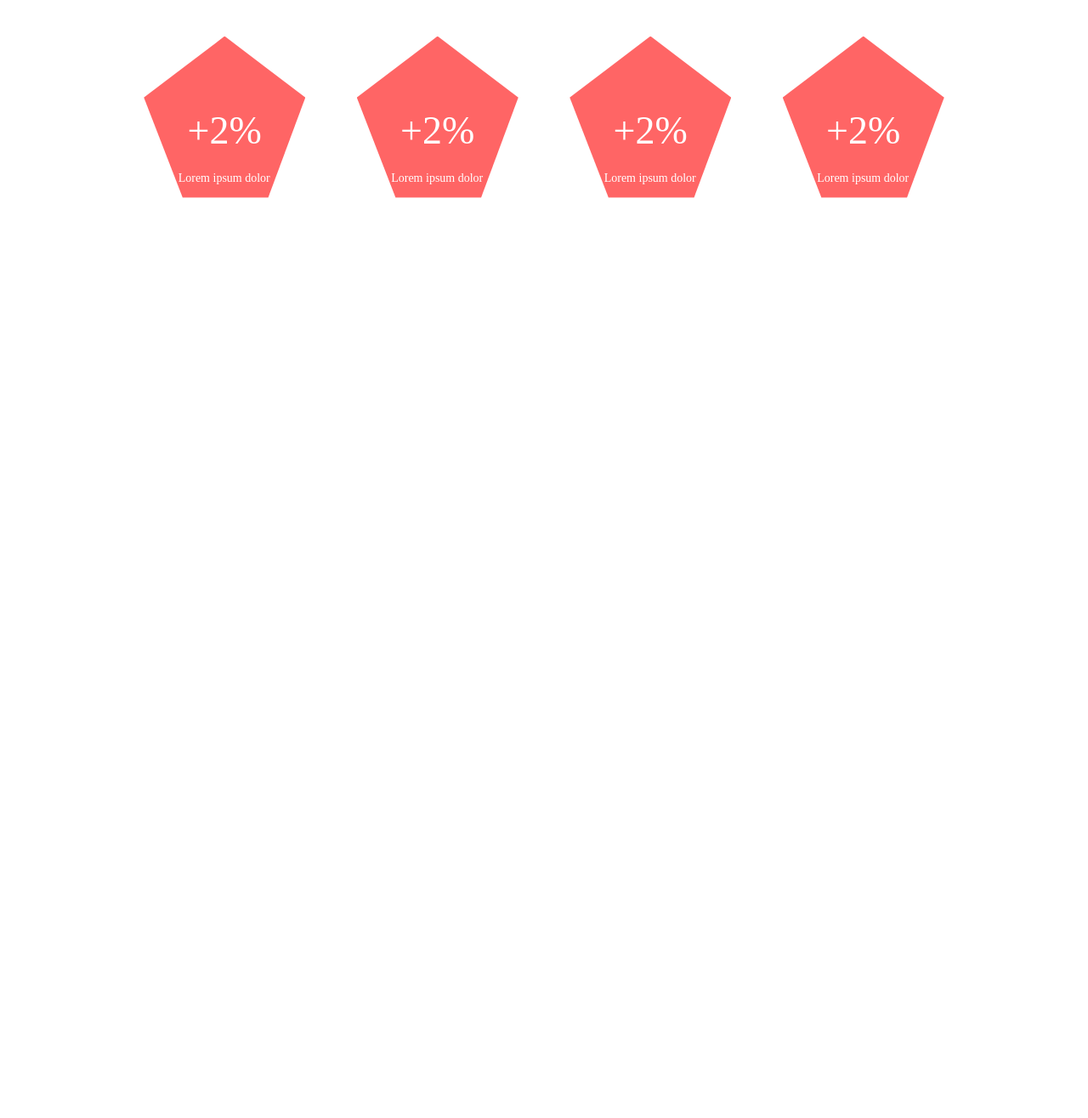
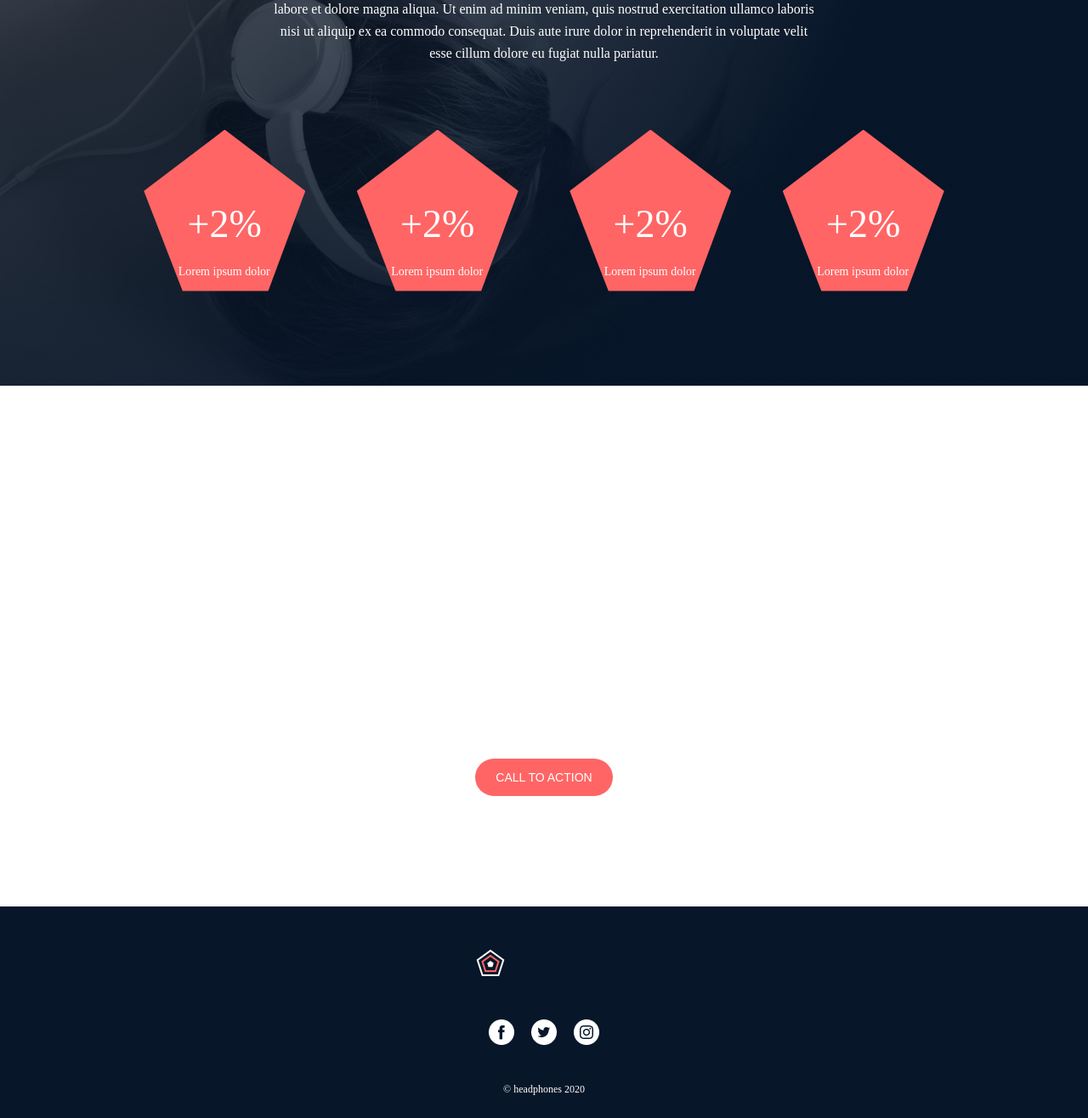
Before and after one commit to Abel8866/alx_html_css, a plain HTML site: page headphones/4-index.html in a window 1280 px wide. Shown: the part 1953-3269 px from the top of the page at 85% size. Before the commit the page ends 2338 px from the top, so only its background shows below. Drawn offline with Linux system fonts and the light colour scheme; files whose address does not match are found by name.

Commit message:
Files updated

```diff
--- a/headphones/4-index.html
+++ b/headphones/4-index.html
@@ -133,5 +133,24 @@
         </div>
       </div>
     </section>
+
+    <section class="contact-strip">
+      <div class="contact-strip-left"></div>
+      <div class="contact-strip-right">
+        <button class="contact-strip-button">CALL TO ACTION</button>
+      </div>
+    </section>
+
+    <footer class="site-footer">
+      <div class="footer-logo">
+        <img src="Sources/images/favicon.png" alt="" />
+      </div>
+
+      <div class="footer-icons">
+        <img src="Sources/images/social_icons (1).png" alt="" />
+      </div>
+
+      <div class="footer-copy">&copy; headphones 2020</div>
+    </footer>
   </body>
 </html>
--- a/headphones/4-styles.css
+++ b/headphones/4-styles.css
@@ -153,17 +153,22 @@
 }
 
 .results-section {
-    width: 357px;
-    margin: 0px auto 110px;
+  background-image: url(Sources/images/headphones_hero_2.jpg);
+  background-repeat: no-repeat;
+  background-size: cover;
+  background-position: center;
+  width: 357px;
+  margin: 0px auto 110px;
   }
 
   .results-text {
     width: 305px;
-    margin: 251px auto 77px;
+    margin: 0px auto 77px;
+    padding-top: 251px;
     text-align: center;
     font-size: 16px;
     line-height: 26px;
-    /* color: #FFFFFF; */
+    color: #FFFFFF;
   }
 
 .shape-pentagon {
@@ -177,6 +182,11 @@
     24% 100%,
     0% 38%
   );
+}
+
+.results-grid {
+  padding-bottom: 69px;
+
 }
 
 .result-card {
@@ -206,6 +216,62 @@
     letter-spacing: 0px;
     line-height: 20px;
     padding-top: 20px;
+}
+
+.contact-strip {
+  width: 335px;
+  height: 373px;
+  margin: 110px auto 130px;
+}
+
+.contact-strip-right {
+  text-align: center;
+  padding-top: 329px;
+}
+
+.contact-strip-button {
+  padding: 0px;
+  background-color: #FF6565;
+  width: 162px;
+  height: 44px;
+  border: none;
+  border-radius: 22px;
+  color: white;
+  font-size: 14px;
+  line-height: auto;
+  letter-spacing: 0px;
+}
+
+.site-footer {
+  width: 100%;
+  height: 249px;
+  background-color: #071629;
+  align-items: center;
+  text-align: center;
+}
+
+.footer-logo {
+  padding-top: 48px;
+  width: 162px;
+  margin: 0px auto;
+  text-align: left;
+  padding-bottom: 45px;
+}
+
+.footer-icons {
+  width: 130px;
+  height: 30px;
+  align-items: center;
+  margin: 0px auto 45px;
+}
+
+.footer-copy {
+  font-size: 12px;
+  color: #FFFFFF;
+  text-align: center;
+  width: 98px;
+  margin: 0px auto;
+  font-weight: lighter;
 }
 
 /* Tablet layout (example: from 768px up to 1024px) */
```
Also changed, not shown: headphones/Sources/images/social_icons (1).png (added).
